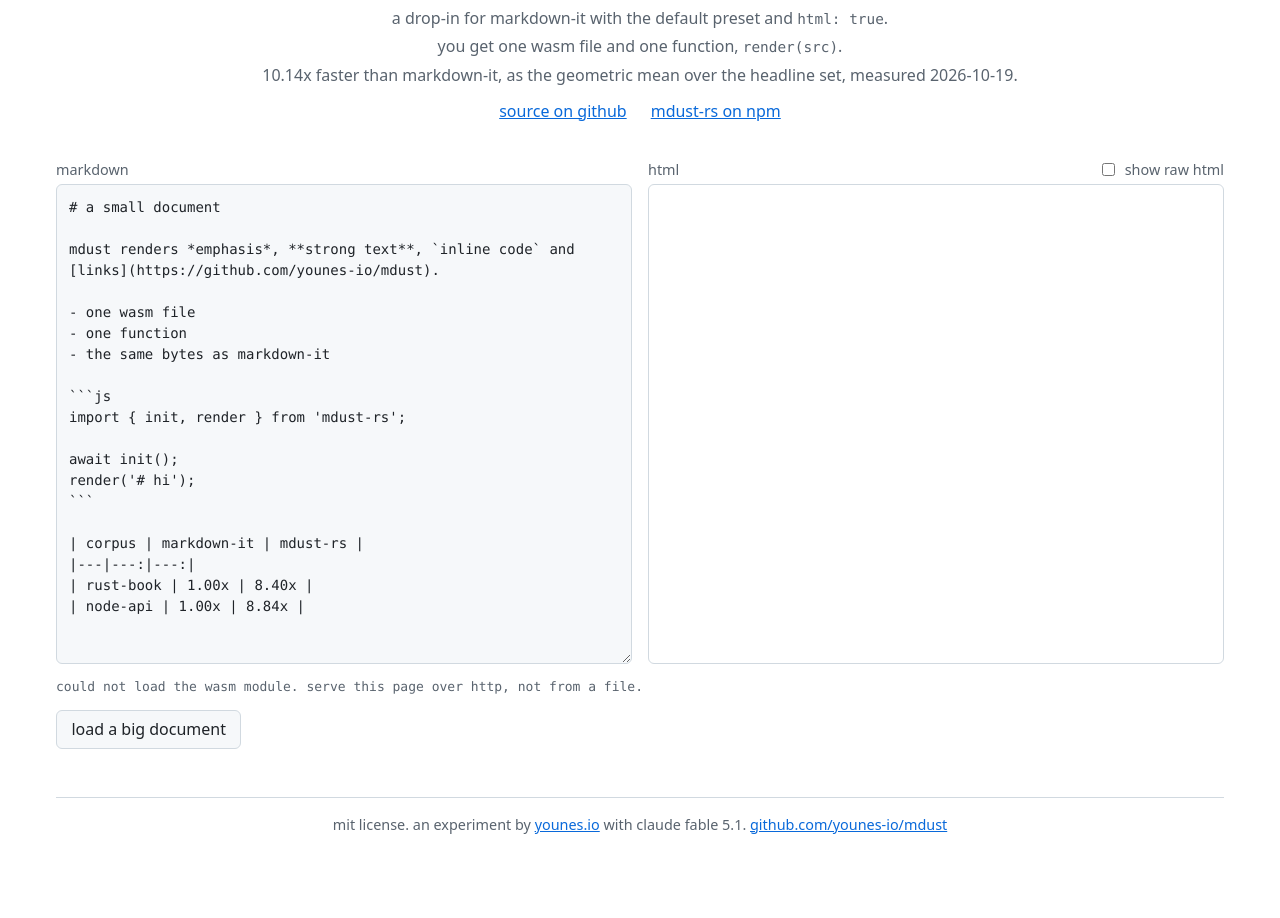
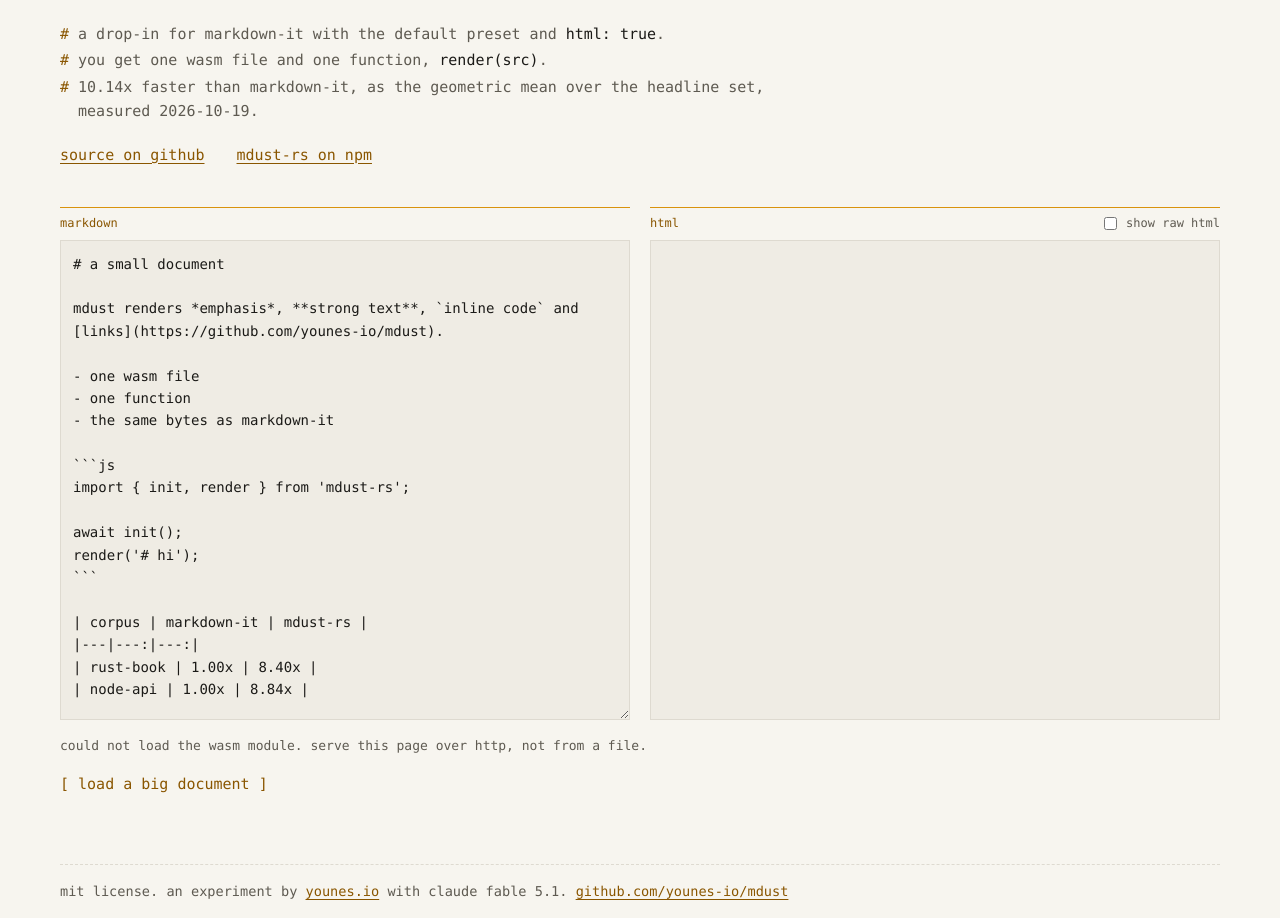
Before and after one commit to younes-io/mdust, a plain HTML site: page site/index.html in a window 1280 px wide. Shown: the part 202-1120 px from the top of the page. Before the commit the page ends 1069 px from the top, so only its background shows below. Drawn offline with Linux system fonts and the light colour scheme; no server answers; files whose address does not match are found by name.

Commit message:
Restyle the site as a monospace terminal theme with an amber accent
Signed-off-by: Younes <git@younes.io>

```diff
--- a/site/app.js
+++ b/site/app.js
@@ -45,7 +45,13 @@
   show();
   const inBytes = encoder.encode(text).length;
   const outBytes = encoder.encode(html).length;
-  status.textContent = `input ${inBytes.toLocaleString('en')} bytes, output ${outBytes.toLocaleString('en')} bytes, render ${ms.toFixed(2)} ms. this is your browser's own wasm time for the last render, not the benchmark.`;
+  const time = document.createElement('span');
+  time.className = 'ms';
+  time.textContent = `${ms.toFixed(2)} ms`;
+  status.replaceChildren(
+    time,
+    ` render. input ${inBytes.toLocaleString('en')} bytes, output ${outBytes.toLocaleString('en')} bytes. this is your browser's own wasm time for the last render, not the benchmark.`,
+  );
 }
 
 function bigDocument() {
--- a/site/index.html
+++ b/site/index.html
@@ -3,7 +3,7 @@
 <head>
 <meta charset="utf-8">
 <meta name="viewport" content="width=device-width, initial-scale=1">
-<meta name="color-scheme" content="light dark">
+<meta name="color-scheme" content="dark light">
 <meta name="description" content="the html markdown-it writes, byte for byte, about 10 times faster. rust compiled to webassembly.">
 <title>mdust</title>
 <link rel="stylesheet" href="./style.css">
@@ -35,11 +35,13 @@
     <rect x="60" y="30" width="3" height="3" opacity=".5"/>
     <rect x="84" y="30" width="2" height="2" opacity=".3"/>
   </svg>
-  <h1>mdust</h1>
+  <h1><span class="prompt" aria-hidden="true">$ </span>mdust</h1>
   <p class="tagline">the html markdown-it writes, byte for byte, about 10 times faster. rust compiled to webassembly.</p>
-  <p>a drop-in for markdown-it with the default preset and <code>html: true</code>.</p>
-  <p>you get one wasm file and one function, <code>render(src)</code>.</p>
-  <p>10.14x faster than markdown-it, as the geometric mean over the headline set, measured 2026-10-19.</p>
+  <ul class="facts">
+    <li>a drop-in for markdown-it with the default preset and <code>html: true</code>.</li>
+    <li>you get one wasm file and one function, <code>render(src)</code>.</li>
+    <li>10.14x faster than markdown-it, as the geometric mean over the headline set, measured 2026-10-19.</li>
+  </ul>
   <p class="links"><a href="https://github.com/younes-io/mdust">source on github</a> <a href="https://www.npmjs.com/package/mdust-rs">mdust-rs on npm</a></p>
 </header>
 
@@ -58,7 +60,7 @@
     </section>
   </div>
   <p id="status" class="status" aria-live="polite">loading the wasm module.</p>
-  <button type="button" id="big">load a big document</button>
+  <button type="button" id="big"><span aria-hidden="true">[ </span>load a big document<span aria-hidden="true"> ]</span></button>
 </main>
 
 <footer>mit license. an experiment by <a href="https://younes.io">younes.io</a> with claude fable 5.1. <a href="https://github.com/younes-io/mdust">github.com/younes-io/mdust</a></footer>
--- a/site/style.css
+++ b/site/style.css
@@ -1,23 +1,25 @@
 :root {
-  --bg: #ffffff;
-  --fg: #1f2328;
-  --muted: #59636e;
-  --line: #d1d9e0;
-  --panel: #f6f8fa;
-  --link: #0969da;
-  --focus: #0969da;
+  --bg: #0b0b09;
+  --fg: #e8e4da;
+  --muted: #a39e92;
+  --line: #2a2924;
+  --panel: #131310;
+  --accent: #ffb224;
+  --rule: #ffb224;
   --mono: ui-monospace, sfmono-regular, menlo, consolas, "liberation mono", monospace;
+  color-scheme: dark;
 }
 
-@media (prefers-color-scheme: dark) {
+@media (prefers-color-scheme: light) {
   :root {
-    --bg: #0d1117;
-    --fg: #f0f3f6;
-    --muted: #9198a1;
-    --line: #3d444d;
-    --panel: #151b23;
-    --link: #4493f8;
-    --focus: #4493f8;
+    --bg: #f7f5ef;
+    --fg: #1b1a17;
+    --muted: #5e5a51;
+    --line: #dedad0;
+    --panel: #efece4;
+    --accent: #8a5600;
+    --rule: #d9930d;
+    color-scheme: light;
   }
 }
 
@@ -26,56 +28,69 @@
 body {
   margin: 0 auto;
   max-width: 1200px;
-  padding: 2rem 1rem;
+  padding: 2.5rem 1.25rem;
   background: var(--bg);
   color: var(--fg);
-  font: 16px/1.5 system-ui, -apple-system, "segoe ui", roboto, "helvetica neue", arial, sans-serif;
+  font: 15px/1.6 var(--mono);
+  font-variant-ligatures: none;
 }
 
-a { color: var(--link); }
+a { color: var(--accent); text-underline-offset: 3px; }
+a:hover { text-decoration-thickness: 2px; }
 
 :focus-visible {
-  outline: 2px solid var(--focus);
+  outline: 2px solid var(--rule);
   outline-offset: 2px;
 }
 
-.what { text-align: center; margin-bottom: 2rem; }
-.what p { margin: 0.25rem 0; color: var(--muted); }
-.what .tagline { color: var(--fg); font-size: 1.15rem; margin-bottom: 0.75rem; }
-.what .links { margin-top: 0.75rem; display: flex; gap: 1.5rem; justify-content: center; flex-wrap: wrap; }
-.logo { width: 128px; height: 64px; }
-h1 { margin: 0.25rem 0 0.5rem; font-size: 2.25rem; }
-code { font-family: var(--mono); font-size: 0.9em; }
+::selection { background: var(--rule); color: #0b0b09; }
 
-.panes {
-  display: grid;
-  grid-template-columns: 1fr;
-  gap: 1rem;
+.what { margin-bottom: 2.5rem; }
+.logo { width: 72px; height: 36px; color: var(--accent); display: block; margin-bottom: 1.25rem; }
+
+h1 {
+  margin: 0 0 0.5rem;
+  font: 700 clamp(1.6rem, 1.2rem + 2vw, 2.4rem)/1.2 var(--mono);
 }
+
+.prompt { color: var(--accent); }
+
+.tagline { margin: 0 0 1.25rem; max-width: 60ch; font-size: 1.05rem; }
+
+.facts { list-style: none; margin: 0; padding: 0; color: var(--muted); max-width: 80ch; }
+.facts li { padding-left: 2ch; text-indent: -2ch; margin: 0.15rem 0; }
+.facts li::before { content: "# "; color: var(--accent); }
+
+.links { margin: 1.25rem 0 0; display: flex; gap: 2rem; flex-wrap: wrap; }
+
+code { font-family: var(--mono); font-size: 1em; color: var(--fg); }
+
+.panes { display: grid; grid-template-columns: 1fr; gap: 1.25rem; }
 
 @media (min-width: 800px) {
   .panes { grid-template-columns: 1fr 1fr; }
 }
 
-.pane { display: flex; flex-direction: column; min-width: 0; }
+.pane { display: flex; flex-direction: column; min-width: 0; border-top: 1px solid var(--rule); }
 
 .pane-head {
   display: flex;
   justify-content: space-between;
   align-items: center;
   gap: 1rem;
-  padding: 0.25rem 0;
-  color: var(--muted);
-  font-size: 0.9rem;
+  padding: 0.4rem 0;
+  color: var(--accent);
+  font-size: 12px;
 }
 
-.toggle { display: flex; align-items: center; gap: 0.4rem; cursor: pointer; }
+.toggle { display: flex; align-items: center; gap: 0.4rem; cursor: pointer; color: var(--muted); }
+.toggle input { accent-color: var(--rule); }
 
 textarea, .out {
   height: 60vh;
   min-height: 18rem;
   border: 1px solid var(--line);
-  border-radius: 6px;
+  border-radius: 0;
   background: var(--panel);
   color: var(--fg);
 }
@@ -83,41 +98,54 @@
 textarea {
   width: 100%;
   padding: 0.75rem;
-  font: 14px/1.5 var(--mono);
+  font: 14px/1.6 var(--mono);
   resize: vertical;
+  caret-color: var(--accent);
 }
 
-.out { overflow: auto; padding: 0 1rem; background: var(--bg); }
-.out.raw { padding: 0.75rem; background: var(--panel); white-space: pre-wrap; overflow-wrap: anywhere; font: 14px/1.5 var(--mono); }
-.out pre { background: var(--panel); padding: 0.75rem; border-radius: 6px; overflow: auto; }
+.out { overflow: auto; padding: 0 1rem; font-size: 14px; }
+.out.raw { padding: 0.75rem; white-space: pre-wrap; overflow-wrap: anywhere; font: 14px/1.6 var(--mono); }
+.out h1, .out h2, .out h3 { font-size: 1.15rem; margin: 1rem 0 0.75rem; }
+.out code { background: var(--bg); padding: 0 0.4ch; }
+.out pre code { padding: 0; }
+.out h1::before { content: "# "; color: var(--accent); }
+.out pre { background: var(--bg); padding: 0.75rem; border-left: 2px solid var(--rule); overflow: auto; }
 .out table { border-collapse: collapse; }
 .out th, .out td { border: 1px solid var(--line); padding: 0.3rem 0.6rem; }
-.out blockquote { margin-left: 0; padding-left: 1rem; border-left: 3px solid var(--line); color: var(--muted); }
+.out blockquote { margin-left: 0; padding-left: 1rem; border-left: 2px solid var(--line); color: var(--muted); }
 .out img { max-width: 100%; }
 
 .status {
-  font: 13px/1.5 var(--mono);
+  margin: 1rem 0 0.75rem;
+  font: 13px/1.6 var(--mono);
   color: var(--muted);
   overflow-wrap: anywhere;
 }
 
+.status .ms {
+  color: var(--accent);
+  font-size: 1.5rem;
+  font-weight: 700;
+  vertical-align: -0.1em;
+}
+
 button {
   font: inherit;
-  padding: 0.4rem 0.9rem;
-  border: 1px solid var(--line);
-  border-radius: 6px;
-  background: var(--panel);
-  color: var(--fg);
+  padding: 0.25rem 0;
+  border: 0;
+  background: none;
+  color: var(--accent);
   cursor: pointer;
 }
 
+button:hover { background: var(--accent); color: var(--bg); }
+
 footer {
-  margin-top: 3rem;
+  margin-top: 4rem;
   padding-top: 1rem;
-  border-top: 1px solid var(--line);
+  border-top: 1px dashed var(--line);
   color: var(--muted);
-  font-size: 0.9rem;
-  text-align: center;
+  font-size: 0.85rem;
 }
 
 /* after every font shorthand, which resets ligatures */
```
